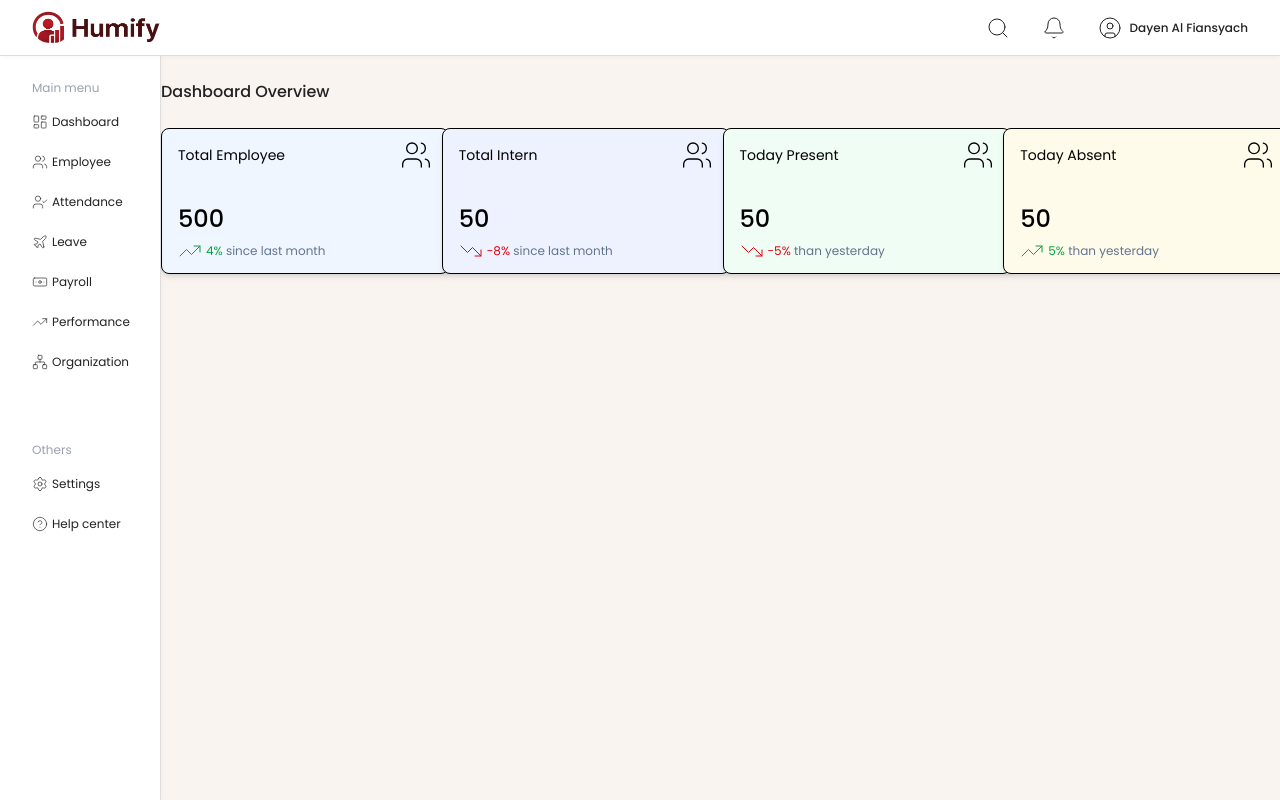
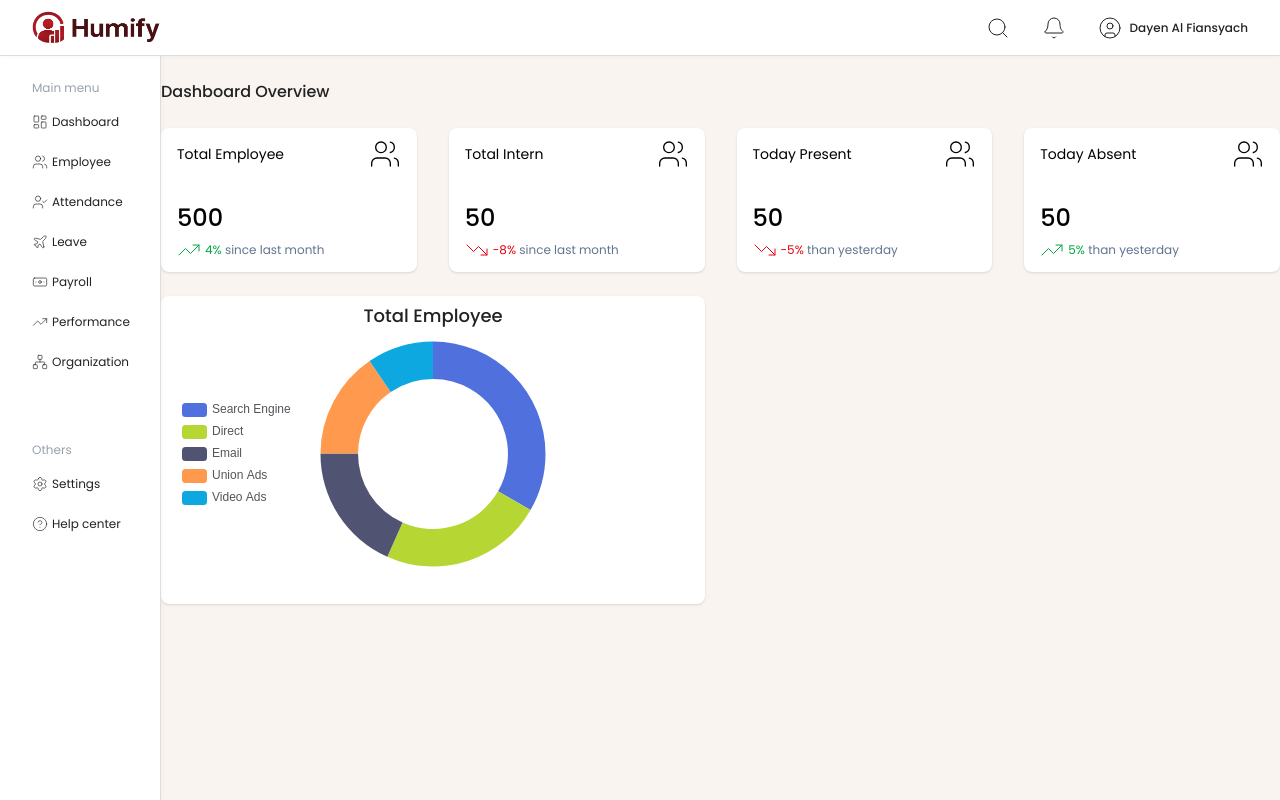
Before and after one commit to Veyd89/Humify, a Next.js app: page /dashboard in a window 1280 px wide. Built offline with nearby package versions, Linux system fonts and the light colour scheme.

Commit message:
feat: progress dashboard

```diff
--- /dev/null
+++ b/app/(main-page)/dashboard/Charts.tsx
@@ -0,0 +1,106 @@
+"use client";
+import { useRouter } from "next/navigation";
+import { ChartsSeriesType } from "@/components/component.type";
+import { ECElementEvent, EChartsOption } from "echarts";
+import EChartsReact from "echarts-for-react";
+
+const Charts = () => {
+  const router = useRouter();
+  const option: EChartsOption = {
+    title: {
+      text: "Total Employee",
+      left: "center",
+      top: 0,
+      textStyle: {
+        fontFamily: "Poppins",
+        fontWeight: 500,
+        color: "#222222",
+      },
+      show: true,
+    },
+    tooltip: {
+      trigger: "item",
+      formatter: "{b}: {c} ({d}%)",
+      textStyle: {
+        fontSize: 10,
+      },
+    },
+    legend: {
+      selectedMode: false,
+      orient: "vertical",
+      top: "middle",
+      left: 0,
+    },
+    series: [
+      {
+        name: "Access From",
+        type: "pie",
+        top: 0,
+        radius: ["50%", "75%"],
+        avoidLabelOverlap: false,
+        label: {
+          show: false,
+          fontSize: 14,
+        },
+        emphasis: {
+          label: {
+            show: false,
+            fontSize: 40,
+            fontWeight: "bold",
+          },
+        },
+        // labelLine: {
+        //   show: true,
+        // },
+        data: [
+          { value: 1048, name: "Search Engine" },
+          { value: 735, name: "Direct" },
+          { value: 580, name: "Email" },
+          { value: 484, name: "Union Ads" },
+          { value: 300, name: "Video Ads" },
+        ],
+      },
+    ],
+  };
+  const onChartClick = (params: ECElementEvent): void => {
+    const name = params.name as ChartsSeriesType;
+    if (params.componentType === "series" || params.componentType) {
+      switch (name) {
+        case "Direct":
+          router.push("/employee");
+          break;
+
+        case "Email":
+          router.push("/employee");
+          break;
+
+        case "Search Engine":
+          router.push("/employee");
+          break;
+
+        case "Union Ads":
+          router.push("/employee");
+          break;
+
+        case "Video Ads":
+          router.push("/employee");
+          break;
+
+        default:
+          const _exhausting: never = params.name as never;
+          return _exhausting;
+      }
+    }
+  };
+  return (
+    <div>
+      <EChartsReact
+        option={option}
+        onEvents={{ click: onChartClick }}
+        lazyUpdate
+      />
+    </div>
+  );
+};
+
+export default Charts;
--- a/app/(main-page)/dashboard/page.tsx
+++ b/app/(main-page)/dashboard/page.tsx
@@ -1,14 +1,15 @@
 import Card from "@/components/common/Card";
-import { EqualApproximately, Users } from "lucide-react";
+import { Users } from "lucide-react";
+import Charts from "./Charts";
 
 const Dashboard = () => {
   return (
     <div className="pt-6 2xl:px-12 ">
       {/* TODO: "I will replace it soon with a maximum of 1537, but I need to rethink the logic." */}
-      <h1 className="2xl:text-2xl text-dark font-medium mb-6 ">
+      <h1 className="2xl:text-2xl text-dark font-medium mb-6">
         Dashboard Overview
       </h1>
-      <div className="grid grid-cols-4 gap-1 ">
+      <div className="grid grid-cols-4 gap-x-8 gap-y-6">
         <Card
           headIcon={Users}
           label="Total Employee"
@@ -16,7 +17,7 @@ const Dashboard = () => {
           statusIcon="Up"
           statusDesc="since last month"
           statusValue={4}
-          bgColorClass="bg-blue-50"
+          bgColorClass="bg-white"
         />
         <Card
           headIcon={Users}
@@ -25,7 +26,7 @@ const Dashboard = () => {
           statusIcon="Down"
           statusDesc="since last month"
           statusValue={-8}
-          bgColorClass="bg-indigo-50"
+          bgColorClass="bg-white"
         />
         <Card
           headIcon={Users}
@@ -34,7 +35,7 @@ const Dashboard = () => {
           statusIcon="Down"
           statusDesc="than yesterday"
           statusValue={-5}
-          bgColorClass="bg-green-50"
+          bgColorClass="bg-white"
         />
         <Card
           headIcon={Users}
@@ -43,8 +44,11 @@ const Dashboard = () => {
           statusIcon="Up"
           statusDesc="than yesterday"
           statusValue={5}
-          bgColorClass="bg-amber-50"
+          bgColorClass="bg-white"
         />
+        <div className="col-span-2 relative bg-white shadow-sm rounded-lg px-4 pt-2">
+          <Charts />
+        </div>
       </div>
     </div>
   );
--- a/app/globals.css
+++ b/app/globals.css
@@ -5,6 +5,7 @@
   --foreground: #171717;
   --primary: #f9f4f0;
   --brand: #4a0d12;
+  /* --brand: #50fd00; */
   --dark: #222222;
   /* --dark: #333333; */
   --neutral-dark: #222222; /* Text Navbar/Sidebar */
--- a/app/login/page.tsx
+++ b/app/login/page.tsx
@@ -2,8 +2,8 @@
 // will be Use auth group (auth) soon
 "use client";
 
-import Button from "@/components/common/Button/Button";
-import Input from "@/components/common/Input/Input";
+import Button from "@/components/common/Button";
+import Input from "@/components/common/Input";
 import Image from "next/image";
 
 export default function Login() {
--- a/components/common/Card.tsx
+++ b/components/common/Card.tsx
@@ -22,9 +22,7 @@ const Card = ({
     }
   };
   return (
-    <div
-      className={`px-4 py-2.5 w-2xs  shadow-md rounded-lg ${bgColorClass} border border-black`}
-    >
+    <div className={`px-4 py-2.5 shadow-sm rounded-lg ${bgColorClass} `}>
       <div className="flex flex-col gap-8">
         <div className="flex items-center justify-between">
           <span className="text-sm">{label}</span>
--- a/components/component.type.ts
+++ b/components/component.type.ts
@@ -28,3 +28,10 @@ export interface CardPropsType {
   statusDesc?: string;
   // </TODO: will be change and refactor soon >
 }
+
+export type ChartsSeriesType =
+  | "Search Engine"
+  | "Direct"
+  | "Email"
+  | "Union Ads"
+  | "Video Ads";
```
Also changed, not shown: package.json (+5 -3 lines), 1 other file (tests, documents, lock files or other folders).
